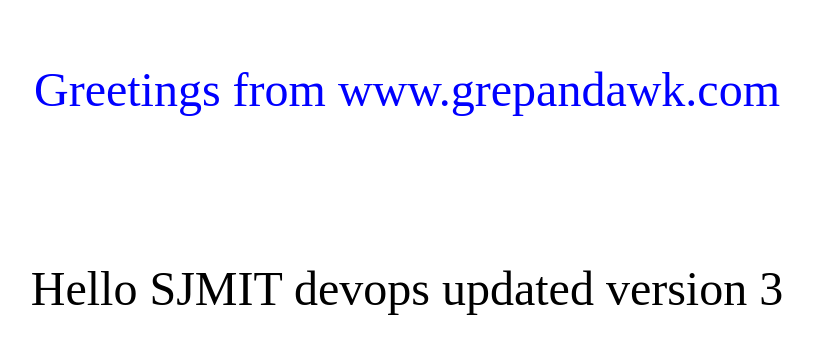
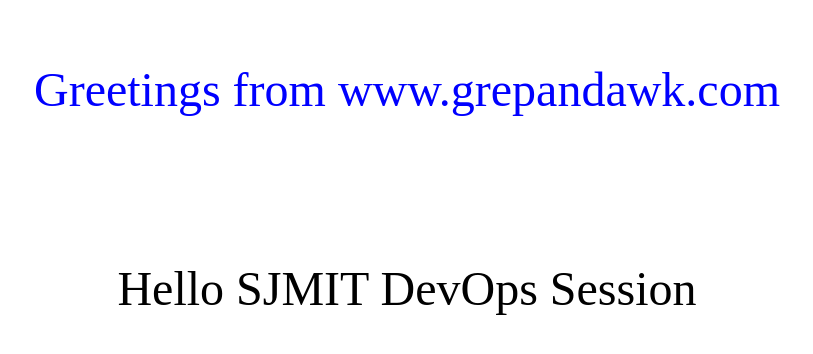
Before and after one commit to anchansukesh/sjmit, a plain HTML site: page index.html in a window 1280 px wide. Shown: the whole page, without its empty margins (233-1046 px from the left). Drawn offline with Linux system fonts and the light colour scheme.

Commit message:
Update index.html

```diff
--- a/index.html
+++ b/index.html
@@ -4,5 +4,5 @@
 <br>
 <font size=60 color="blue"> <center>Greetings from www.grepandawk.com </center></font>
 <br><br><br><br><br><br><br><br>
-<font size=40> <center>Hello SJMIT devops updated version 3</center></font>
+<font size=40> <center>Hello SJMIT DevOps Session</center></font>
 </html>
```
